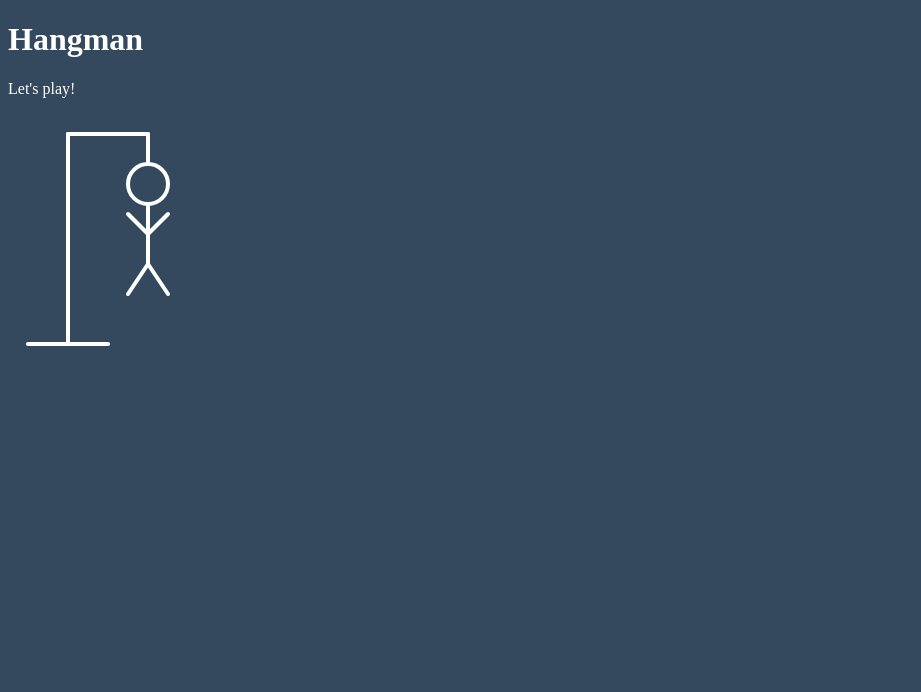
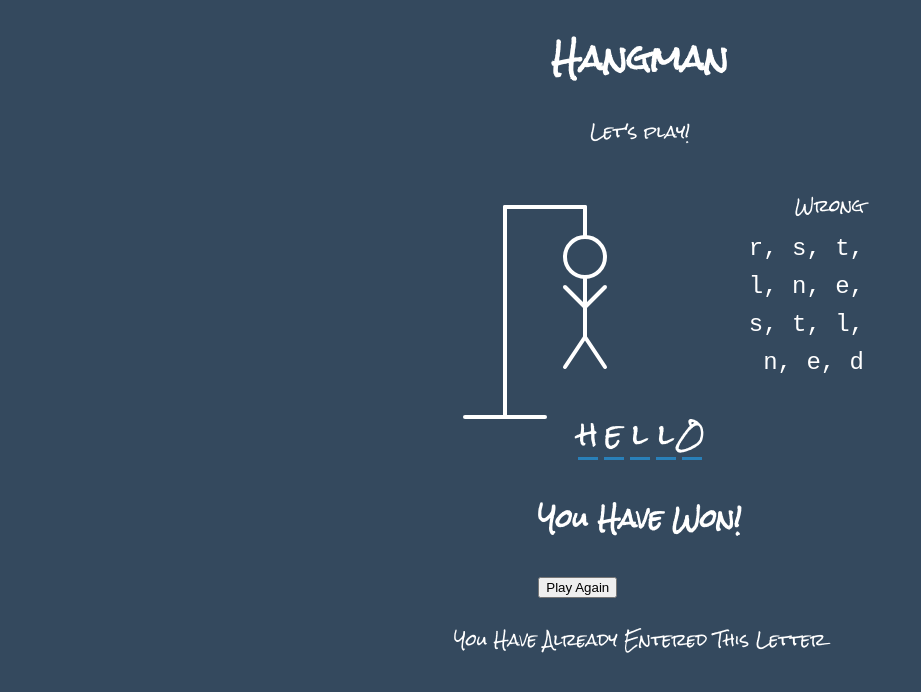
Before and after one commit to michaelpaulcuccia/hangman, a plain HTML site: page index.html in a window 1280 px wide. Shown: the whole page, without its empty margins (0-921 px from the left). Drawn offline with Linux system fonts and the light colour scheme.

Commit message:
css updated. needs additional work

```diff
--- a/index.html
+++ b/index.html
@@ -4,6 +4,7 @@
     <meta charset="UTF-8">
     <meta name="viewport" content="width=device-width, initial-scale=1.0">
     <link rel="stylesheet" href="style.css">
+    <link href="https://fonts.googleapis.com/css?family=Rock+Salt&display=swap" rel="stylesheet">
     <title>-- Hangman --</title>
 </head>
 <body>
@@ -12,21 +13,51 @@
     <p>Let's play!</p>
 
     <div class="game-container">
-        <svg height='250' width='200' class="figure-container">
+
+        <svg height='250' width='200' class="hangman-container">
             <!-- Gallows -->
             <line x1='60' y1='20' x2='140' y2='20'/> <!-- top vertical line -->
             <line x1='140' y1='20' x2='140' y2='50'/> <!-- noose line -->
             <line x1='60' y1='20' x2='60' y2='230'/> <!-- long upright line -->
             <line x1='20' y1='230' x2='100' y2='230'/> <!-- base -->
             <!-- Hangman -->
-            <circle cx='140' cy='70' r='20'/> <!-- head -->
-            <line x1='140' y1='90' x2='140' y2='150'/> <!-- body-->
-            <line x1='140' y1='120' x2='120' y2='100'/> <!-- left side arm-->
-            <line x1='140' y1='120' x2='160' y2='100'/> <!-- right side arm-->
-            <line x1='140' y1='150' x2='120' y2='180'/> <!-- left side leg-->
-            <line x1='140' y1='150' x2='160' y2='180'/> <!-- right side leg-->
+            <circle cx='140' cy='70' r='20'class="body-part"/> <!-- head -->
+            <line x1='140' y1='90' x2='140' y2='150' class="body-part"/> <!-- body-->
+            <line x1='140' y1='120' x2='120' y2='100' class="body-part"/> <!-- left side arm-->
+            <line x1='140' y1='120' x2='160' y2='100' class="body-part"/> <!-- right side arm-->
+            <line x1='140' y1='150' x2='120' y2='180' class="body-part"/> <!-- left side leg-->
+            <line x1='140' y1='150' x2='160' y2='180' class="body-part"/> <!-- right side leg-->
+        </svg>
 
-        </svg>
+        <div class="wrong-letters-container">
+            <div id="wrong-letters">
+                <p>Wrong</p>
+                <span>r, s, t, l, n, e, s, t, l, n, e, d</span>
+            </div>
+        </div>
+
+       <div class='word' id="word">
+           <div class="letter">h</div>
+           <div class="letter">e</div>
+           <div class="letter">l</div>
+           <div class="letter">l</div>
+           <div class="letter">0</div>
+       </div>
+
+    </div>
+
+    <!-- container for final messages -->
+
+    <div class="pop-up-container" id="pop-up-container">
+        <div class="pop-up">
+            <h2 id="final-message">You Have Won!</h2>
+            <button id="play-button">Play Again</button>
+        </div>
+    </div>
+
+    <!-- Notification  -->
+    <div class="notification-container" id="notification-container">
+        <p>You Have Already Entered This Letter</p>
     </div>
 
 </body>
--- a/style.css
+++ b/style.css
@@ -1,11 +1,77 @@
+* {
+    box-sizing: border-box;
+}
+
+
 body {
     background-color: #34495e;
     color: white;
+    display: flex;
+    flex-direction: column;
+    align-items: center;
+    height: 80vh;
+    margin: 0;
+    overflow: hidden;
+    font-family: 'Rock Salt', cursive;
 }
 
-.figure-container {
+h1 {
+    margin: 20px 0 0;
+}
+
+.game-container {
+    padding: 20px 30px;
+    position: relative;
+    margin: auto;
+    height: 350px;
+    width: 450px;
+}
+
+.hangman-container {
     fill: transparent;
     stroke: #fff;
     stroke-width: 4px;
     stroke-linecap: round;
 }
+
+.body-part {
+    /* display: none; */
+}
+
+.wrong-letters-container {
+    position: absolute;
+    top: 20px;
+    right: 1px;
+    left: 300px;
+    display: flex;
+    flex-direction: column;
+    text-align: right;
+}
+
+.wrong-letters-container p {
+    margin: 0 0 5px;
+}
+
+.wrong-letters-container span {
+    font-size: 24px;
+    font-family: 'Courier New', Courier, monospace;
+}
+
+.word {
+    display: flex;
+    position: absolute;
+    bottom: 10px;
+    left: 50%;
+    transform: translateX(-50%);
+}
+
+.letter {
+    border-bottom: 3px solid #2980b9;
+    display: inline-flex;
+    font-size: 30px;
+    align-items: center;
+    justify-content: center;
+    margin: 0 3px;
+    height: 50px;
+    width: 20px;
+}
```
